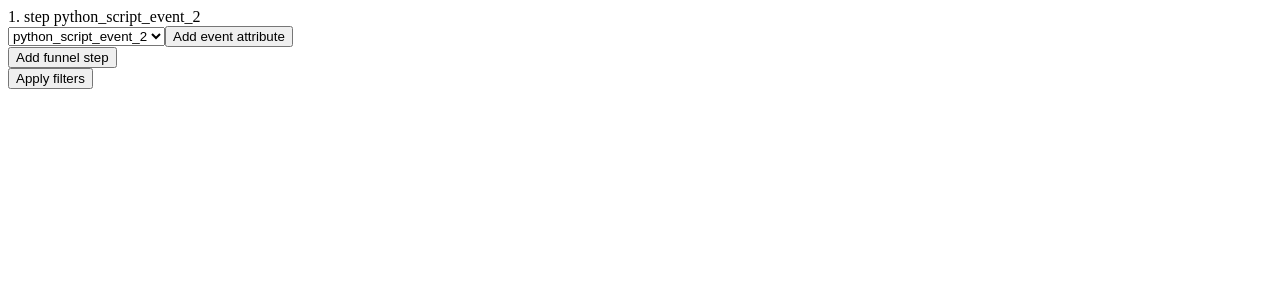
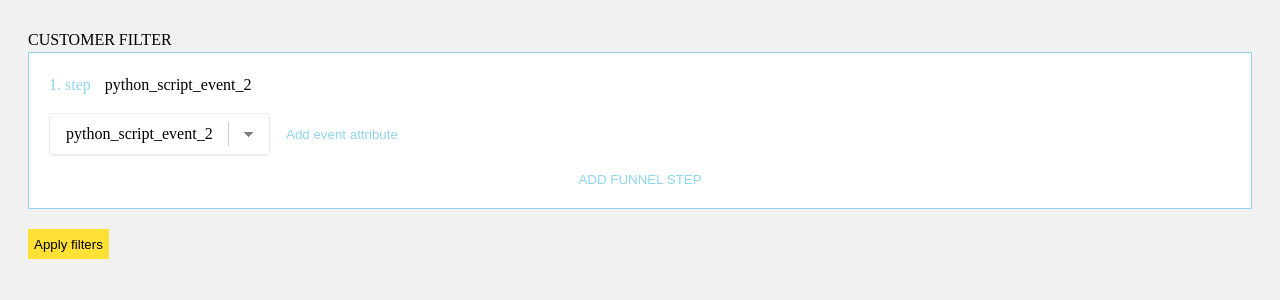
Before and after one commit to zuzanatoldyova/bloomreach-assignement, an Angular app: page / in a window 1280 px wide. Shown: the top 300 px of the page. Built offline with nearby package versions, Linux system fonts and the light colour scheme.

Commit message:
Adding basic styles.

```diff
--- a/src/app/customer-filter/customer-filter.component.html
+++ b/src/app/customer-filter/customer-filter.component.html
@@ -1,3 +1,5 @@
+<div style="padding: 20px;">
+  <p class="uppercase">Customer filter</p>
   <div class="funnelContainer">
     <div *ngFor="let event of selectedEvents; let i = index">
       <app-funnel-step [selectedEvent]="event"
@@ -6,6 +8,7 @@
           (selected)="onSelected($event, i)"
           (filterAdded)="addFilter($event, i)"></app-funnel-step>
     </div>
-  <button (click)="addBasicEvent()">Add funnel step</button>
+    <button class="uppercase center buttonLink" (click)="addBasicEvent()">Add funnel step</button>
   </div>
-<button (click)="filterCustomers()">Apply filters</button>
+  <button class="yellow" (click)="filterCustomers()">Apply filters</button>
+</div>
--- a/src/app/customer-filter/customer-filter.component.scss
+++ b/src/app/customer-filter/customer-filter.component.scss
@@ -0,0 +1,14 @@
+@import '../../assets/style/variables';
+
+.funnelContainer {
+  border: solid 1px $blue;
+  background-color: white;
+  padding: 20px;
+}
+
+button.yellow {
+  background-color: $yellow;
+  border: none;
+  height: 30px;
+  margin-top: 20px;
+}
--- a/src/app/customer-filter/customer-filter.component.ts
+++ b/src/app/customer-filter/customer-filter.component.ts
@@ -92,7 +92,6 @@ export class CustomerFilterComponent implements OnInit {
         })
       }
     })
-    console.log(this.customerSessionEvents);
   }
 
   /**
--- a/src/app/filter-type/filter-type.component.html
+++ b/src/app/filter-type/filter-type.component.html
@@ -1,23 +1,25 @@
-<select name="filter"
+<select class="arrow"
+  name="filter"
   [(ngModel)]="filter"
   (change)="filterSelected.emit(filter)">
-  <option *ngFor="let option of filterOptions"
+  <option disabled hidden [ngValue]="filterOptions[0]" selected>{{ filterOptions[0].name }}</option>
+  <option *ngFor="let option of filterOptions.slice(1)"
   [ngValue]="option">{{ option.name }}
   </option>
 </select>
-<input *ngIf="filter && filter.params === 1"
+<input class="input" *ngIf="filter && filter.params === 1"
   type="text"
   value="0"
   [(ngModel)]="filter.value[0]"
   (input)="filterSelected.emit(filter)">
 <p style="display: inline-block"
   *ngIf="filter && filter.params === 2">
-  <input type="text"
+  <input class="input" type="text"
     value="0"
     [(ngModel)]="filter.value[0]"
     (input)="filterSelected.emit(filter)"/>
   <span> and </span>
-  <input type="text"
+  <input class="input margin-left" type="text"
     value="0"
     [(ngModel)]="filter.value[1]"
     (input)="filterSelected.emit(filter)"/>
--- a/src/app/filter-type/filter-type.component.ts
+++ b/src/app/filter-type/filter-type.component.ts
@@ -17,7 +17,13 @@ export class FilterTypeComponent implements OnInit {
   @Output() filterSelected = new EventEmitter();
 
   filterOptions: Filter[] = [
-    { 'name': 'equal to',
+    {
+      'name': 'Unnamed',
+      'math': '',
+      'params': 0,
+      'value': []
+    }, {
+      'name': 'equal to',
       'math': 'attrValue=x',
       'params': 1,
       'value': [0]
@@ -40,6 +46,7 @@ export class FilterTypeComponent implements OnInit {
   ]
 
   constructor() {
+    this.filter = this.filterOptions[0];
   }
 
   ngOnInit(): void {
--- a/src/app/funnel-step/funnel-step.component.html
+++ b/src/app/funnel-step/funnel-step.component.html
@@ -1,16 +1,19 @@
 <div>
   <div>
-    <span>{{ order + 1 }}. step </span>
+    <span class="step">{{ order + 1 }}. step </span>
     <span class="">{{ selectedEvent.eventName }}</span>
   </div>
-  <select name="events"
+  <div class="row">
+    <select class="arrow"
+      name="events"
       [id]="selectedEvent.index"
       [(ngModel)]="selectedEvent"
       (change)="select()">
       <option *ngFor="let event of allEvents" [ngValue]="event">{{ event.eventName }}</option>
     </select>
-  <button *ngIf="!showAttribute" (click)="showAttribute = true">Add event attribute</button>
-  <select *ngIf="showAttribute" name="attributes"
+    <button class="buttonLink" *ngIf="!showAttribute" (click)="showAttribute = true">Add event attribute</button>
+    <select class="arrow"
+      *ngIf="showAttribute" name="attributes"
       [(ngModel)]="selectedAttribute">
       <option value="" selected disabled hidden>Unnamed</option>
       <option *ngFor="let key of selectedEventKeys" [value]="key">{{ key }}
@@ -18,3 +21,4 @@
     </select>
     <app-filter-type *ngIf="selectedAttribute" (filterSelected)="addFilter($event)"></app-filter-type>
   </div>
+</div>
--- a/src/app/funnel-step/funnel-step.component.scss
+++ b/src/app/funnel-step/funnel-step.component.scss
@@ -0,0 +1,6 @@
+@import '../../assets/style/variables';
+
+.step {
+  color: $blue;
+  margin-right: 10px;
+}
--- /dev/null
+++ b/src/assets/style/variables.scss
@@ -0,0 +1,4 @@
+// TODO: find better matching colors
+$blue: #90D5EC;
+$grey: #F1F1F1;
+$yellow: #FFE135;
--- a/src/styles.scss
+++ b/src/styles.scss
@@ -1 +1,80 @@
 /* You can add global styles to this file, and also import other style files */
+@import 'assets/style/variables';
+
+html, body {
+  font: Arial, sans-serif;
+  background-color: $grey;
+  line-height: 1.5em;;
+}
+
+p {
+  margin: 0;
+}
+
+select {
+  /* reset */
+  -webkit-box-sizing: border-box;
+  -moz-box-sizing: border-box;
+  box-sizing: border-box;
+  -webkit-appearance: none;
+  -moz-appearance: none;
+}
+
+select, .input {
+  line-height: 1.5em;
+  position: relative;
+  -webkit-appearance: none;
+  padding: 0.5em 3.5em 0.5em 1em;
+  border: 1px solid #E8EAED;
+  border-radius: 4px;
+  background: white;
+  box-shadow: 0 1px 3px -2px #9098A9;
+  cursor: pointer;
+  font-family: inherit;
+  font-size: 16px;
+  margin: 0 10px 0 0;
+
+  &.arrow {
+    background-image:
+      linear-gradient(45deg, transparent 50%, gray 50%),
+      linear-gradient(135deg, gray 50%, transparent 50%),
+      linear-gradient(to right, #ccc, #ccc);
+    background-position:
+      calc(100% - 20px) calc(1em + 2px),
+      calc(100% - 15px) calc(1em + 2px),
+      calc(100% - 2.5em) 0.5em;
+    background-size:
+      5px 5px,
+      5px 5px,
+      1px 1.5em;
+    background-repeat: no-repeat;
+  }
+}
+
+input.input {
+  max-width: 80px;
+}
+
+.margin-left {
+  margin-left: 10px;
+}
+
+.row {
+  margin: 1em 0;
+}
+
+.uppercase {
+  text-transform: uppercase;
+}
+
+.center {
+  display: block;
+  margin: auto;
+}
+
+.buttonLink {
+  border:none;
+  background-color:transparent;
+  outline:none;
+  color: $blue;
+}
```
Lines whose indentation alone changed are shown as unchanged.
